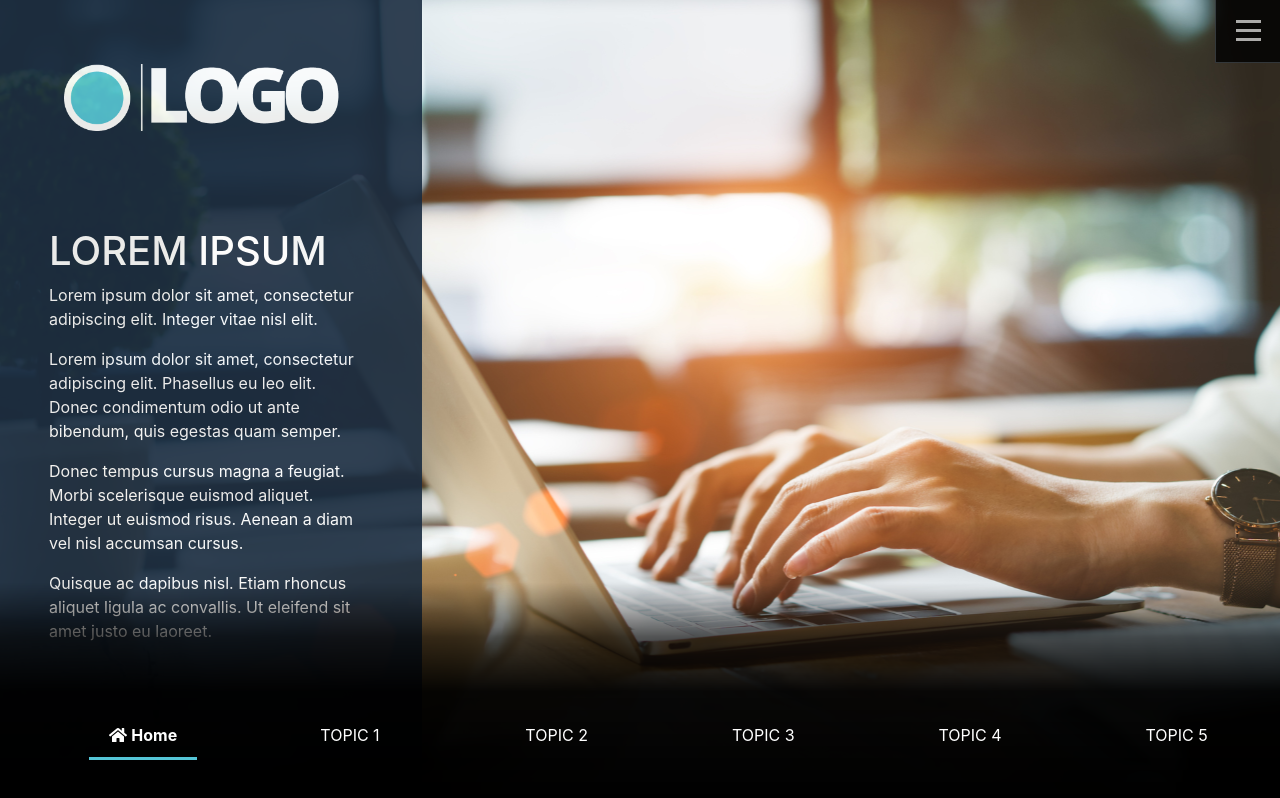
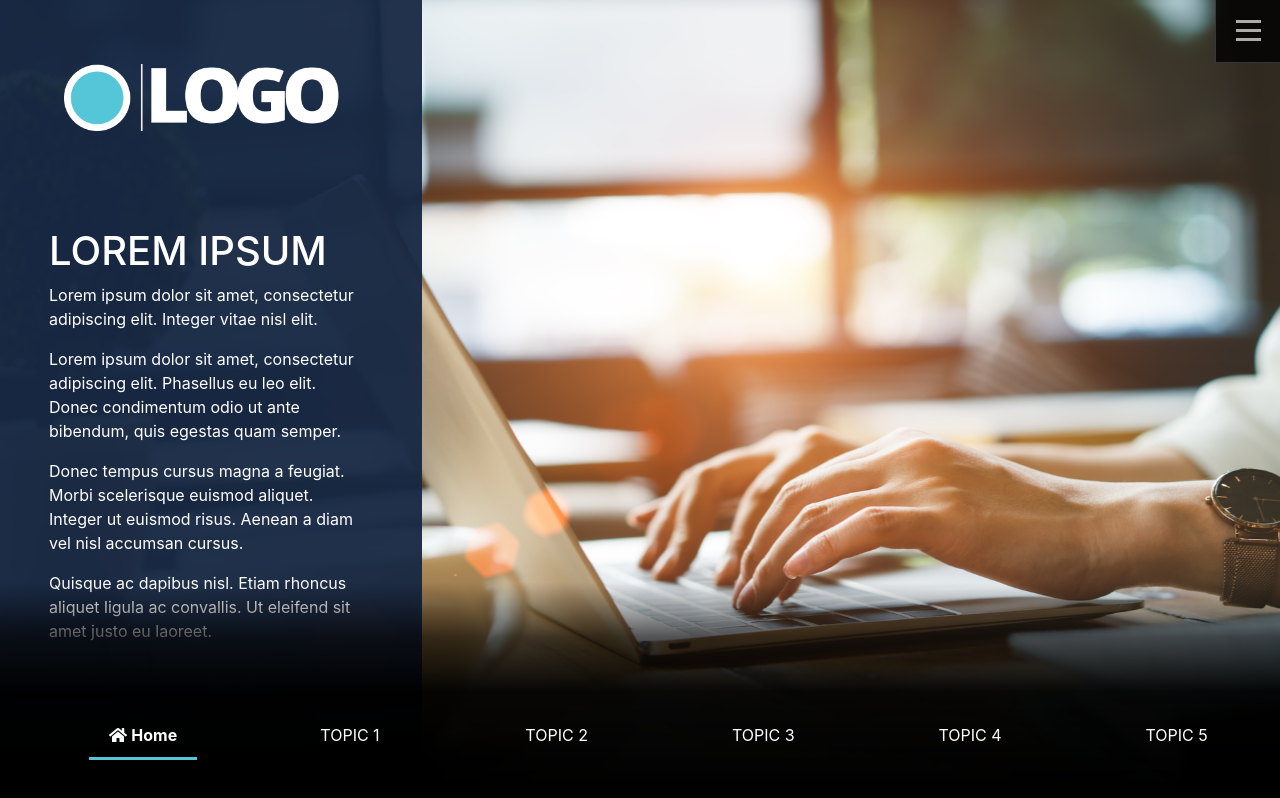
Before and after one commit to Elandi-rj/react-website, a React (Create React App) app: page /home in a window 1280 px wide. Built offline with nearby package versions, Linux system fonts and the light colour scheme; the HTML template or start-up script is replaced by a standard one.

Commit message:
Update style.css

```diff
--- a/src/components/home/style.css
+++ b/src/components/home/style.css
@@ -9,7 +9,6 @@
 
 .home-left{
     padding: 8vh;
-    background-color: #1A2C40;
+    background: rgba(23, 40, 67, 0.95);
     height: 100vh;
-    opacity: 90%;
 }
```
